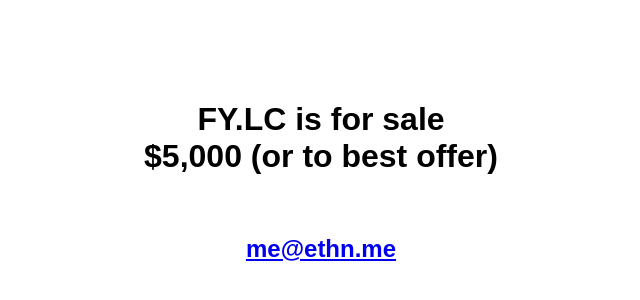
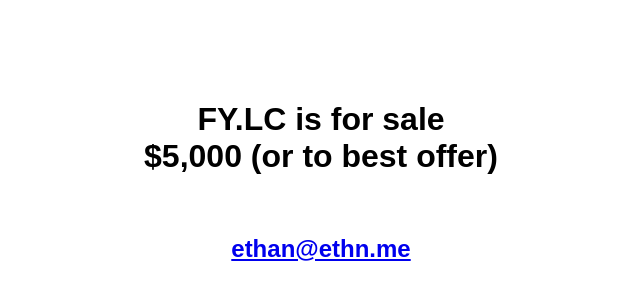
Before and after one commit to fy-lc/fy.lc, a plain HTML site: page index.html in a window 1280 px wide. Shown: the part 220-520 px from the top of the page, without its empty margins (319-959 px from the left). Drawn offline with Linux system fonts and the light colour scheme; a web font is replaced by a local one.

Commit message:
Update index.html

```diff
--- a/index.html
+++ b/index.html
@@ -17,8 +17,8 @@
       <h1>FY.LC is for sale <br>$5,000 (or to best offer)</br>
       </h1>
       <br>
-      <a href="mailto:me@ethn.me">
-        <h2>me@ethn.me</h2>
+      <a href="mailto:ethan@ethn.me">
+        <h2>ethan@ethn.me</h2>
       </a>
     </div>
   </body>
```
